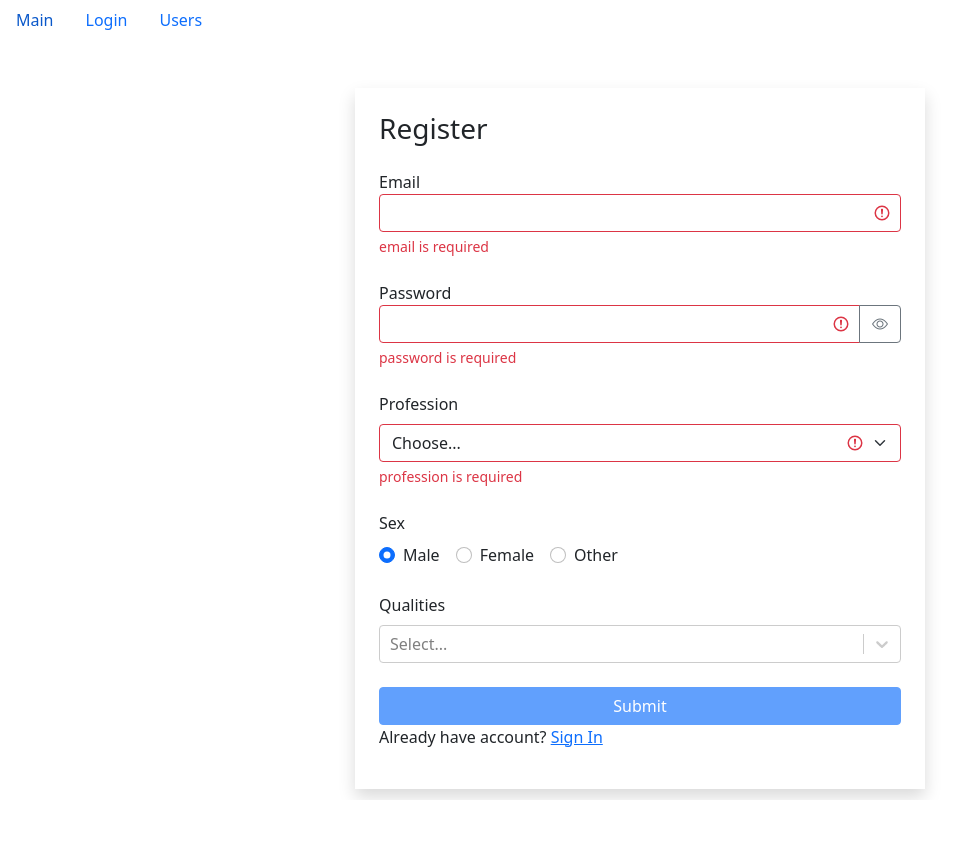
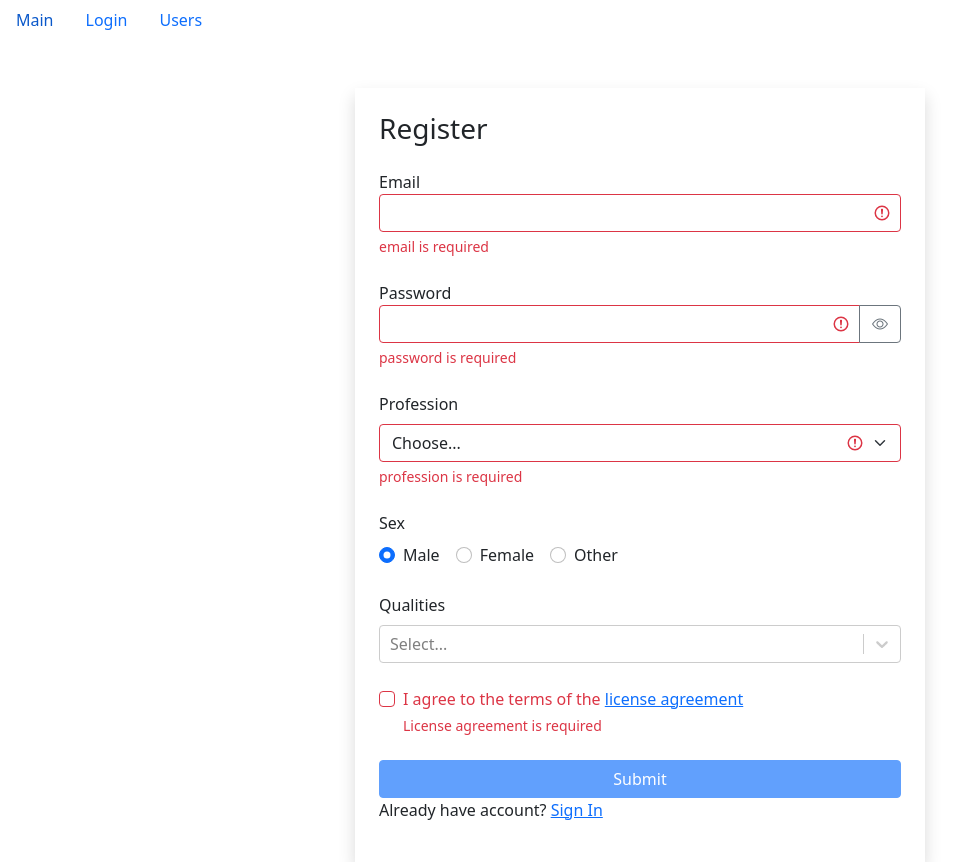
Before and after one commit to KateRemp/fast-company, a React (Create React App) app: page /login/register in a window 1280 px wide. Shown: the whole page, without its empty margins (0-975 px from the left). Before the commit the page ends 800 px from the top, so only its background shows below. Built offline with nearby package versions, Linux system fonts and the light colour scheme.

Commit message:
add checkBox to registerForm and loginForm

```diff
--- /dev/null
+++ b/src/components/common/form/checkBoxField.jsx
@@ -0,0 +1,39 @@
+import React from 'react';
+import PropTypes from 'prop-types';
+
+const CheckBoxField = ({ name, value, onChange, children, error }) => {
+  const handleChange = () => {
+    onChange({ name: name, value: !value });
+  };
+  const getInputClasses = () => {
+    return 'form-check-input' + (error ? ' is-invalid' : '');
+  };
+  return (
+    <div className="form-check mb-4">
+      <input
+        className={getInputClasses()}
+        type="checkbox"
+        value=""
+        id={name}
+        onChange={handleChange}
+        checked={value}
+      />
+      <label className="form-check-label" htmlFor={name}>
+        {children}
+      </label>
+      {error && <div className="invalid-feedback">{error}</div>}
+    </div>
+  );
+};
+CheckBoxField.propTypes = {
+  name: PropTypes.string,
+  value: PropTypes.bool,
+  onChange: PropTypes.func,
+  children: PropTypes.oneOfType([
+    PropTypes.arrayOf(PropTypes.node),
+    PropTypes.node
+  ]),
+  error: PropTypes.string
+};
+
+export default CheckBoxField;
--- a/src/components/ui/loginForm.jsx
+++ b/src/components/ui/loginForm.jsx
@@ -1,14 +1,15 @@
 import React, { useState, useEffect } from 'react';
 import TextField from '../common/form/textField';
 import { validator } from '../../utils/validator.';
+import CheckBoxField from '../common/form/checkBoxField';
 
 const LoginForm = () => {
   // for more inputs just add nextInput:'' to useState({ email: '', password: '', nextInput:'' })
-  const [data, setData] = useState({ email: '', password: '' });
+  const [data, setData] = useState({ email: '', password: '', stayOn: false });
   const [errors, setErrors] = useState({});
   // Сокращаем: Получаем event (e), из него достаём {target}
   // const handleChange is universall for all inputs
-  const handleChange = ({ target }) => {
+  const handleChange = (target) => {
     setData((prevState) => {
       // console.log(prevState);
       return { ...prevState, [target.name]: target.value };
@@ -80,6 +81,9 @@
         onChange={handleChange}
         error={errors.password}
       />
+      <CheckBoxField name="stayOn" value={data.stayOn} onChange={handleChange}>
+        Stay signed in
+      </CheckBoxField>
       <button
         type="submit"
         disabled={!isValid}
--- a/src/components/ui/registerForm.jsx
+++ b/src/components/ui/registerForm.jsx
@@ -5,6 +5,7 @@
 import SelectField from '../common/form/selectField';
 import RadioField from '../common/form/radioField';
 import MultiSelectField from '../common/form/multiSelect';
+import CheckBoxField from '../common/form/checkBoxField';
 
 const RegisterForm = () => {
   // for more inputs just add nextInput:'' to useState({ email: '', password: '', nextInput:'' })
@@ -13,7 +14,8 @@
     password: '',
     profession: '',
     sex: 'male',
-    qualities: []
+    qualities: [],
+    licence: false
   });
   const [qualities, setQualities] = useState({});
   const [professions, setProfession] = useState();
@@ -26,9 +28,7 @@
   // const handleChange is universall for all inputs
   const handleChange = (target) => {
     console.log(target);
-    setData((prevState) => {
-      return { ...prevState, [target.name]: target.value };
-    });
+    setData((prevState) => ({ ...prevState, [target.name]: target.value }));
   };
 
   const validatorConfig = {
@@ -58,6 +58,11 @@
     profession: {
       isRequired: {
         message: 'profession is required'
+      }
+    },
+    licence: {
+      isRequired: {
+        message: 'License agreement is required'
       }
     }
   };
@@ -126,6 +131,14 @@
         name="qualities"
         label="Qualities"
       />
+      <CheckBoxField
+        name="licence"
+        value={data.licence}
+        onChange={handleChange}
+        error={errors.licence}
+      >
+        I agree to the terms of the <a href="#"> license agreement</a>
+      </CheckBoxField>
       <button
         type="submit"
         disabled={!isValid}
--- a/src/utils/validator..js
+++ b/src/utils/validator..js
@@ -5,7 +5,12 @@
     let statusValidate;
     switch (validateMethod) {
       case 'isRequired':
-        statusValidate = data.trim() === '';
+        if (typeof data === 'boolean') {
+          statusValidate = !data;
+        } else {
+          statusValidate = data.trim() === '';
+        }
+
         break;
       case 'isEmail': {
         const emailRegExp = /^\S+@\S+\.\S+$/g;
```
